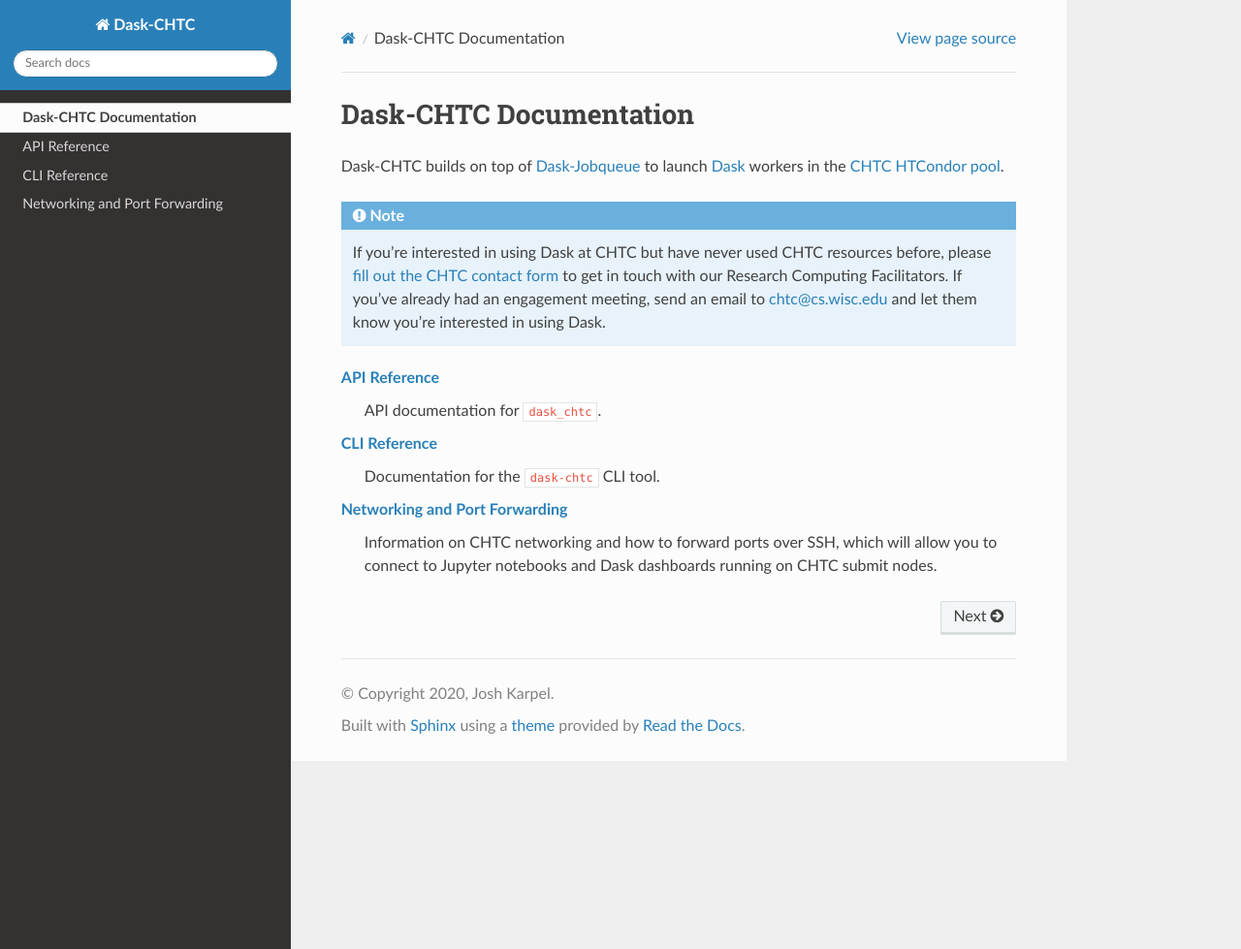
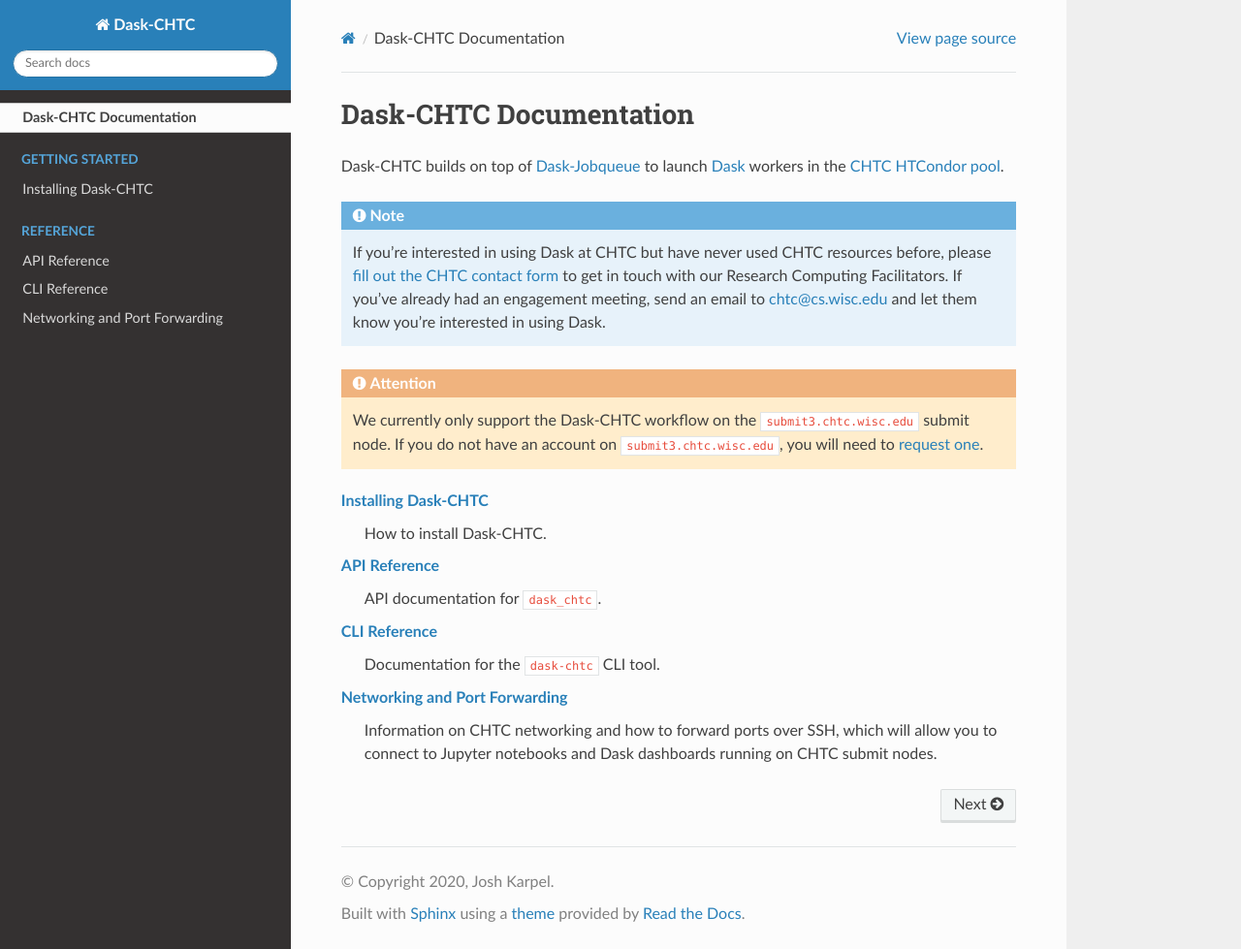
Before and after one commit to CHTC/dask-chtc, a Sphinx documentation site: the page built from docs/source/index.rst, in a window 1280 px wide and 979 px high. Shown: the whole window at 97% size. Built offline with Sphinx 7.4.7 and the Read the Docs theme 2.0.0, drawn with Linux system fonts in a browser that asks for light colours.

Commit message:
add install instructions (#14)

```diff
--- a/docs/source/index.rst
+++ b/docs/source/index.rst
@@ -23,6 +23,16 @@
     `chtc@cs.wisc.edu <mailto:chtc@cs.wisc.edu>`_ and let them know you're interested
     in using Dask.
 
+.. attention::
+
+    We currently only support the Dask-CHTC workflow on the
+    ``submit3.chtc.wisc.edu`` submit node.
+    If you do not have an account on ``submit3.chtc.wisc.edu``, you will need to
+    `request one <mailto:chtc@cs.wisc.edu>`_.
+
+
+:doc:`installation`
+    How to install Dask-CHTC.
 
 :doc:`api`
     API documentation for ``dask_chtc``.
@@ -42,6 +52,19 @@
    :hidden:
 
    self
+
+.. toctree::
+   :maxdepth: 2
+   :hidden:
+   :caption: Getting Started
+
+   installation
+
+.. toctree::
+   :maxdepth: 2
+   :hidden:
+   :caption: Reference
+
    api
    cli
    ports
```
Also changed, not shown: docs/source/installation.rst (added, +140 -0 lines), 1 other file.
